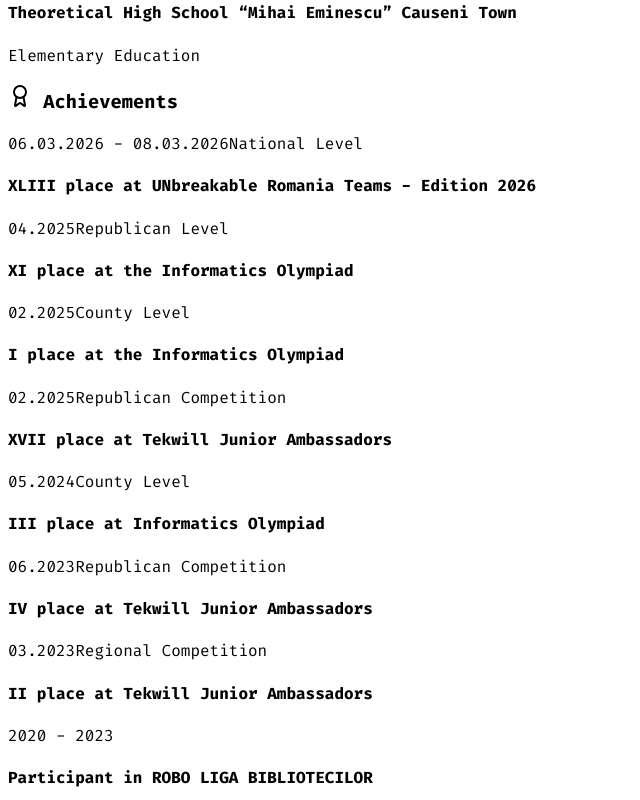
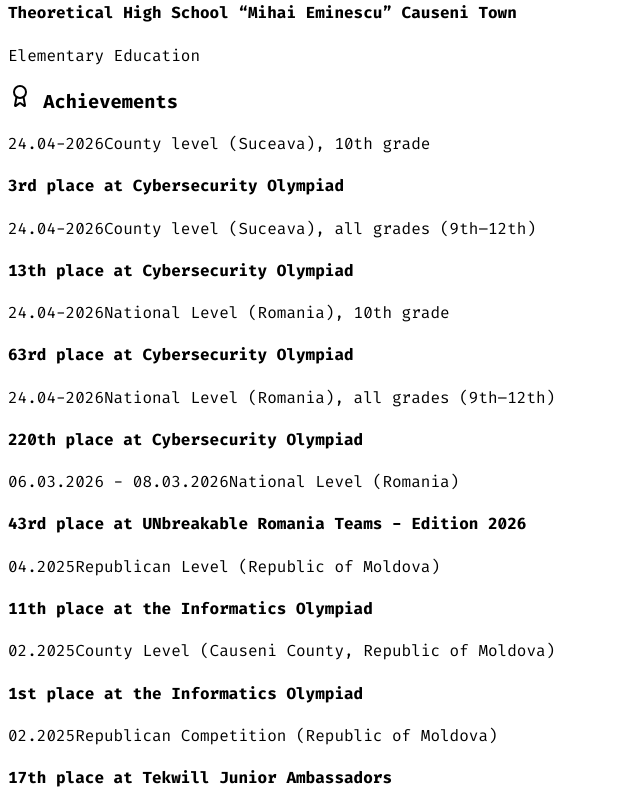
Before and after one commit to SerafimLupan/Serafim_Lupan-v2, a React (Vite) app in the folder client/: page / in a window 1280 px wide. Shown: the part 1840-2640 px from the top of the page, without its empty margins (0-640 px from the left). Built offline with nearby package versions, Linux system fonts and the light colour scheme; a web font is replaced by a local one.

Commit message:
Update achievement titles and levels for clarity

```diff
--- a/client/src/data.ts
+++ b/client/src/data.ts
@@ -60,40 +60,60 @@ P"Ybmmd"   \`Mbmmd' .JMML.   \`Moo9^Yo..JMML.  .JMML..JMML  JMML  JMML.    .JMMm
       }
     ],
     achievements: [
+       {
+        date: "24.04-2026",
+        title: "3rd place at Cybersecurity Olympiad",
+        level: "County level (Suceava), 10th grade"
+      },
+      {
+        date: "24.04-2026",
+        title: "13th place at Cybersecurity Olympiad",
+        level: "County level (Suceava), all grades (9th–12th)"
+      },
+      {
+        date: "24.04-2026",
+        title: "63rd place at Cybersecurity Olympiad",
+        level: "National Level (Romania), 10th grade"
+      },
+      {
+        date: "24.04-2026",
+        title: "220th place at Cybersecurity Olympiad",
+        level: "National Level (Romania), all grades (9th–12th)"
+      },
       {
         date: "06.03.2026 - 08.03.2026",
-        title: "XLIII place at UNbreakable Romania Teams - Edition 2026",
-        level: "National Level"
+        title: "43rd place at UNbreakable Romania Teams - Edition 2026",
+        level: "National Level (Romania)"
       },
       {
         date: "04.2025",
-        title: "XI place at the Informatics Olympiad",
-        level: "Republican Level"
+        title: "11th place at the Informatics Olympiad",
+        level: "Republican Level (Republic of Moldova)"
       },
       {
         date: "02.2025",
-        title: "I place at the Informatics Olympiad",
-        level: "County Level"
+        title: "1st place at the Informatics Olympiad",
+        level: "County Level (Causeni County, Republic of Moldova)"
       },
       {
         date: "02.2025",
-        title: "XVII place at Tekwill Junior Ambassadors",
-        level: "Republican Competition"
+        title: "17th place at Tekwill Junior Ambassadors",
+        level: "Republican Competition (Republic of Moldova)"
       },
       {
         date: "05.2024",
-        title: "III place at Informatics Olympiad",
-        level: "County Level"
+        title: "3rd place at Informatics Olympiad",
+        level: "County Level (Causeni County, Republic of Moldova)"
       },
       {
         date: "06.2023",
-        title: "IV place at Tekwill Junior Ambassadors",
-        level: "Republican Competition"
+        title: "4rd place at Tekwill Junior Ambassadors",
+        level: "Republican Competition (Republica of Moldova)"
       },
       {
         date: "03.2023",
-        title: "II place at Tekwill Junior Ambassadors",
-        level: "Regional Competition"
+        title: "2nd place at Tekwill Junior Ambassadors",
+        level: "Regional Competition (The center region of Republic of Moldova)"
       },
       {
         date: "2020 - 2023",
```
